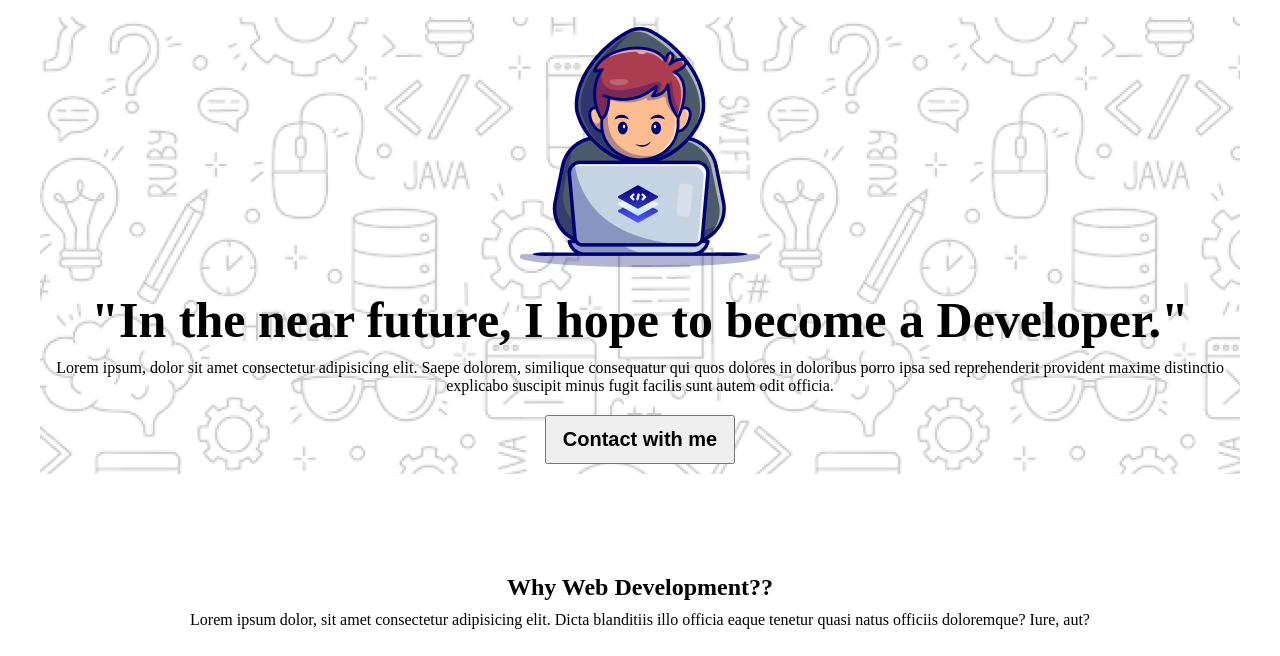
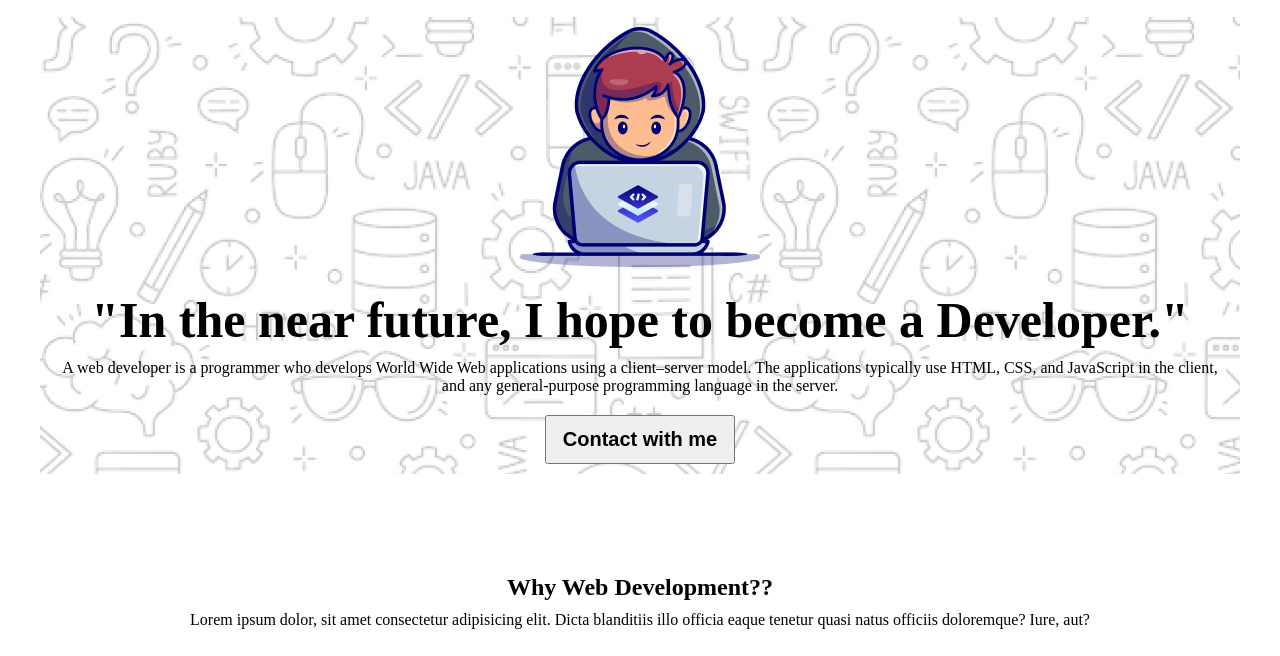
Before and after one commit to Muttaky/B10A1, a plain HTML site: page index.html in a window 1280 px wide. Shown: the part 82-738 px from the top of the page. Drawn offline with Linux system fonts and the light colour scheme.

Commit message:
header description updated

```diff
--- a/index.html
+++ b/index.html
@@ -17,7 +17,7 @@
             <h1 style="font-size: 50px;">"In the near future, I hope to
                 become a Developer."
                 </h1>
-                <p>Lorem ipsum, dolor sit amet consectetur adipisicing elit. Saepe dolorem, similique consequatur qui quos dolores in doloribus porro ipsa sed reprehenderit provident maxime distinctio explicabo suscipit minus fugit facilis sunt autem odit officia.</p>
+                <p>A web developer is a programmer who develops World Wide Web applications using a client–server model. The applications typically use HTML, CSS, and JavaScript in the client, and any general-purpose programming language in the server.</p>
                 <button><h2>Contact with me</h2></button>
         </section>
     </header>
```
